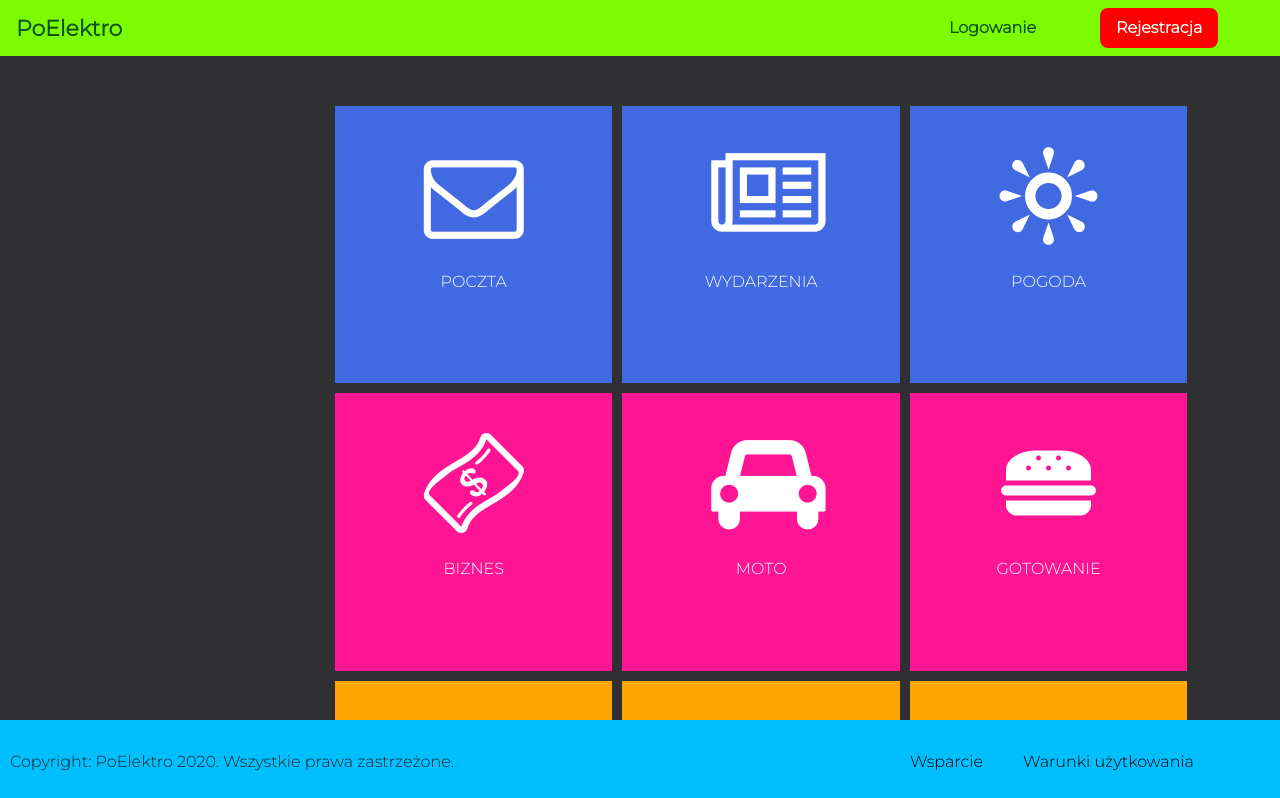
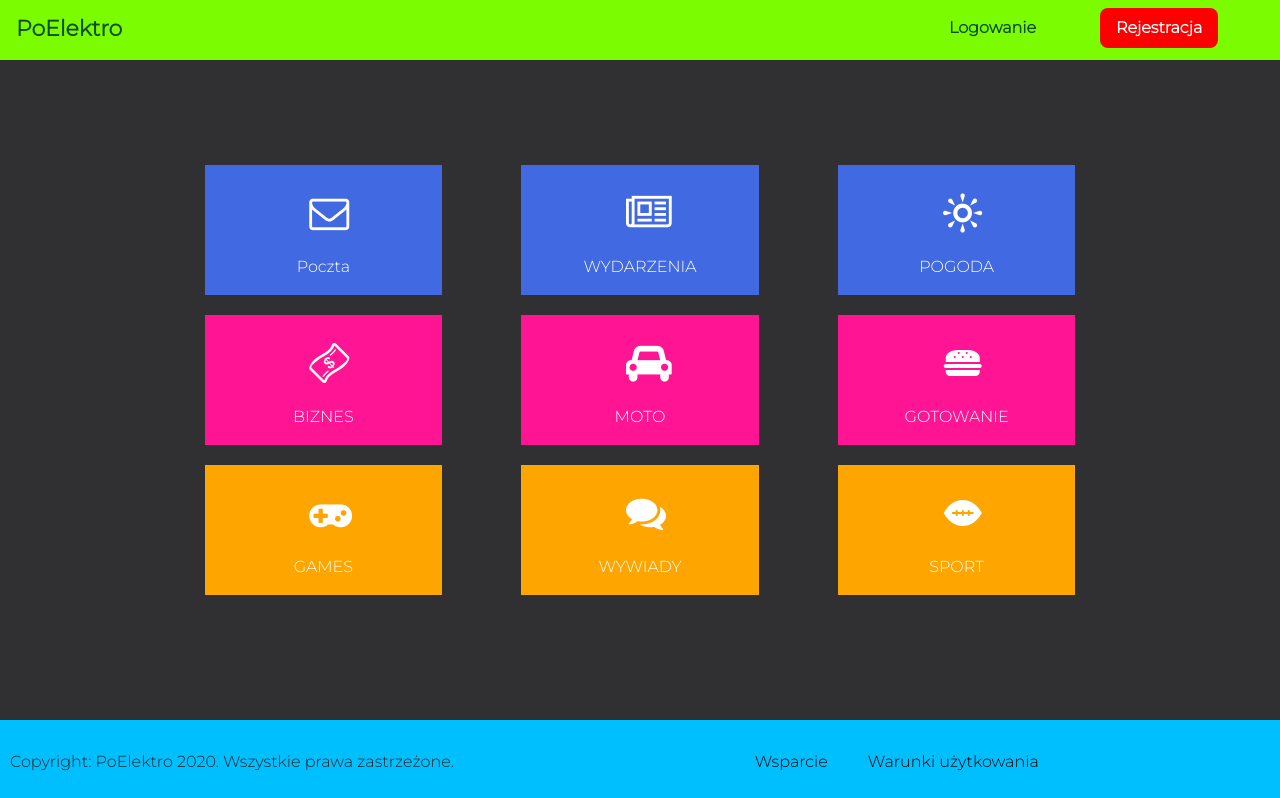
Before and after one commit to Hubertius/6-listopada, an Angular app: page / in a window 1280 px wide. Shown: the top 798 px of the page. Built offline with nearby package versions, Linux system fonts and the light colour scheme.

Commit message:
5/11/2020

```diff
--- a/src/app/app.component.html
+++ b/src/app/app.component.html
@@ -1,3 +1,5 @@
-<app-header></app-header>
-<app-main><router-outlet></router-outlet></app-main>
-<app-footer></app-footer>
+<div>
+  <app-header></app-header>
+  <app-main></app-main>
+  <app-footer></app-footer>
+</div>
--- a/src/app/app.component.scss
+++ b/src/app/app.component.scss
@@ -1,9 +1,7 @@
 * {
   box-sizing: border-box;
   font-family: 'Montserrat', sans-serif;
-
 }
 html,body{
 
-
 }
--- a/src/app/footer/footer.component.html
+++ b/src/app/footer/footer.component.html
@@ -1,6 +1,6 @@
-<footer class = "main_footer">
-          <div >
-            <p>Copyright: PoElektro 2020. Wszystkie prawa zastrzeżone.</p>
+<footer class = " main_footer">
+                  <div>
+                    <p class = "main_footer_paragraph">Copyright: PoElektro 2020. Wszystkie prawa zastrzeżone.</p>
                   </div>
                   <nav class = "main_nav">
                       <ul class = "footer-list">
--- a/src/app/footer/footer.component.scss
+++ b/src/app/footer/footer.component.scss
@@ -1,9 +1,9 @@
 footer{
   position: fixed;
+  left: 0px;
   width: 100%;
   bottom: 0px;
   height: 10%;
-  left:0px;
   padding: 10px;
   background-color:#00BFFF;
   z-index: 1;
@@ -12,10 +12,11 @@ footer{
   display:inline-block;
   vertical-align: middle;
 }
+
 .main_nav{
   display: inline-block;
   text-align: right;
-  width: calc(100% - 500px);
+  width: calc(100% - 52%);
   vertical-align: middle;
 }
 .footer-list{
@@ -26,6 +27,7 @@ footer{
 .footer-list-element{
   padding: 20px;
   display: inline-block;
+
 }
 .footer-list-element a{
   text-decoration: none;
--- a/src/app/header/header.component.scss
+++ b/src/app/header/header.component.scss
@@ -4,6 +4,7 @@
   top: 0px;
   left: 0px;
   width: 100%;
+  height: 7.5%;
   background-color:#7CFC00;
   padding:8px 16px;
   z-index: 1;
--- a/src/app/main/css/fontello.css
+++ b/src/app/main/css/fontello.css
@@ -55,13 +55,13 @@
   /* text-shadow: 1px 1px 1px rgba(127, 127, 127, 0.3); */
 }
 
-.icon-sun:before { content: '\263c'; font-size: 100px; margin-top: 40px; margin-left: 20px;} /* '☼' */
-.icon-mail:before { content: '\2709'; font-size: 100px; margin-top: 40px; margin-left: 20px; } /* '✉' */
-.icon-money:before { content: '\e020'; font-size: 100px; margin-top: 40px; margin-left: 20px; } /* '' */
-.icon-up-circled:before { content: '\e0f0';font-size: 100px; margin-top: 40px; margin-left: 20px; } /* '' */
-.icon-chat:before { content: '\e720';font-size: 100px; margin-top: 40px; margin-left: 20px; } /* '' */
-.icon-fast-food:before { content: '\e815';font-size: 100px; margin-top: 40px; margin-left: 20px; } /* '' */
-.icon-football:before { content: '\e818';font-size: 100px; margin-top: 40px; margin-left: 20px; } /* '' */
-.icon-gamepad:before { content: '\f11b';font-size: 100px; margin-top: 40px; margin-left: 20px; } /* '' */
-.icon-cab:before { content: '\f1b9';font-size: 100px; margin-top: 40px; margin-left: 20px; } /* '' */
-.icon-newspaper:before { content: '\f1ea'; font-size: 100px; margin-top: 40px; margin-left: 20px;} /* '' */
+.icon-sun:before { content: '\263c';font-size: auto;  margin-top: 40px; margin-left: 20px;} /* '☼' */
+.icon-mail:before { content: '\2709'; font-size: auto; margin-top: 40px; margin-left: 20px; } /* '✉' */
+.icon-money:before { content: '\e020'; font-size: auto; margin-top: 40px; margin-left: 20px; } /* '' */
+.icon-up-circled:before { content: '\e0f0';font-size: auto; margin-top: 40px; margin-left: 20px; } /* '' */
+.icon-chat:before { content: '\e720';font-size: auto; margin-top: 40px; margin-left: 20px; } /* '' */
+.icon-fast-food:before { content: '\e815'; font-size: auto;margin-top: 40px; margin-left: 20px; } /* '' */
+.icon-football:before { content: '\e818'; font-size: auto;margin-top: 40px; margin-left: 20px; } /* '' */
+.icon-gamepad:before { content: '\f11b'; font-size: auto;margin-top: 40px; margin-left: 20px; } /* '' */
+.icon-cab:before { content: '\f1b9';font-size: auto; margin-top: 40px; margin-left: 20px; } /* '' */
+.icon-newspaper:before { content: '\f1ea';  font-size: auto;margin-top: 40px; margin-left: 20px;} /* '' */
--- a/src/app/main/main.component.html
+++ b/src/app/main/main.component.html
@@ -1,16 +1,59 @@
-<main>
-      <div class = "square">
-        <div class = "element first"><i class="demo-icon icon-mail"></i><br><br><a [routerLink]="['/post']">POCZTA</a></div>
-        <div class = "element first"><i class="demo-icon icon-newspaper"></i><br><br>WYDARZENIA</div>
-        <div class = "element first"><i class="demo-icon icon-sun"></i><br><br>POGODA</div>
-        <div style = "clear:both"></div>
-        <div class = "element second"><i class="demo-icon icon-money"></i><br><br>BIZNES</div>
-        <div class = "element second"><i class="demo-icon icon-cab"></i><br><br>MOTO</div>
-        <div class = "element second"><i class="demo-icon icon-fast-food"></i><br><br>GOTOWANIE</div>
-        <div style = "clear:both"></div>
-        <div class = "element third"><i class="demo-icon icon-gamepad"></i><br><br>GAMES</div>
-        <div class = "element third"><i class="demo-icon icon-chat"></i><br><br>WYWIADY</div>
-        <div class = "element third"><i class="demo-icon icon-football"></i><br><br>SPORT</div>
-        <div style = "clear:both"></div>
-      </div>
+<main class = "col-12">
+      <div class = "container square">
+        <div class = "row">
+          <div class ="col-1 "></div>
+          <div class = "col-10">
+              <div class = "row justify-content-center">
+                  <div class = "col-3 element first">
+                    <i class="demo-icon icon-mail square-element"></i><!--<a [routerLink]="['/post']">POCZTA</a>-->
+                    <p class = "square-paragraph">Poczta</p>
+                  </div>
+                  <div class = "col-1"></div>
+                  <div class = "col-3 element  first">
+                    <i class="demo-icon icon-newspaper square-element"></i>
+                    <p class = "square-paragraph" >WYDARZENIA</p>
+                  </div>
+                  <div class = "col-1"></div>
+                  <div class = "col-3  element  first ">
+                    <i class="demo-icon icon-sun square-element"></i>
+                    <p class = "square-paragraph">POGODA</p>
+                  </div>
+                </div>
+              <div class = "row justify-content-center">
+                  <div class = "col-3 element  second">
+                    <i class="demo-icon icon-money square-element"></i>
+                    <p class = "square-paragraph">BIZNES</p>
+                    </div>
+                  <div class = "col-1"></div>
+                  <div class = "col-3 element  second">
+                    <i class="demo-icon icon-cab square-element"></i>
+                    <p class = "square-paragraph">MOTO</p>
+                    </div>
+                  <div class = "col-1"></div>
+                  <div class = "col-3 element  second">
+                    <i class="demo-icon icon-fast-food square-element"></i>
+                    <p class = "square-paragraph">GOTOWANIE</p>
+                  </div>
+              </div>
+              <div class = "row justify-content-center">
+                  <div class = "col-3 element  third">
+                    <i class="demo-icon icon-gamepad square-element"></i>
+                    <p class = "square-paragraph">GAMES</p>
+                  </div>
+                  <div class = "col-1"></div>
+                  <div class = " col-3 element  third">
+                    <i class="demo-icon icon-chat square-element"></i>
+                    <p class = "square-paragraph">WYWIADY</p>
+                  </div>
+                  <div class = "col-1"></div>
+                  <div class = "col-3 element  third">
+                    <i class="demo-icon icon-football square-element"></i>
+                    <p class = "square-paragraph">SPORT</p>
+                  </div>
+              </div>
+            </div>
+          </div>
+          <div class ="col-1"></div>
+        <!--<router-outlet></router-outlet>-->
+        </div>
 </main>
--- a/src/app/main/main.component.scss
+++ b/src/app/main/main.component.scss
@@ -1,32 +1,56 @@
 main{
   background-color: #303033;
+  min-width: 330px;
+  height: 85%;
   position: absolute;
-  width:100%;
-  height: 1030px;
   top: 56px;
-  left:0px;
+  left: 0px;
 }
 
 
 .square{
   position: relative;
-  top: 35px;
-  width: 915px;
-  height: 915px;
-  left: 320px;
+  padding-top: 8.75%;
   /*border: 3px solid green;*/
-  padding: 10px;
   color: white;
   text-align: center;
+  margin-left: auto;
+  margin-right: auto;
+  padding-bottom: 8.75%;
+  .square-element{
+    font-size: 20px;
+    padding-bottom: 38.4px;
+    position: relative;
+    right: 12px;
+    bottom: 10px;
+    @media screen and (min-width: 576px) {
+      font-size: 25px;
+      right: 6px;
+      bottom: 10px;
+  }
+    @media screen and (min-width: 768px) {
+        font-size: 40px;
+        right: 0px;
+        bottom: 12px;
+    }
+  }
+  .square-paragraph{
+      font-size: 0.25rem;
+      @media screen and (min-width: 768px) {
+        font-size: 1rem;
+        bottom: 12px;
+    }
+
+  }
 }
 .element{
-  float: left;
-  width: 31%;
   /*height: 215px;*/
+  margin-bottom: 20px;
   height: 31%;
-  margin: 5px;
+  //margin: 5px;
   /*border: 3px solid red;*/
 }
+
 .first{
   background-color: #4169E1;
   color: white;
--- a/src/app/post/post.component.html
+++ b/src/app/post/post.component.html
@@ -1,11 +1,22 @@
 <div class = "main">
-    <nav id = "nav_bar">
-      Hej
+    <nav class = "together" id = "nav_bar">
+      <p id = "for_new_email">Nowa wiadomość</p>
+      <ul id = "for_list">
+        <li class = "for_list_item">Odebrane</li>
+        <li class = "for_list_item">Rachunki</li>
+        <li class = "for_list_item">Oferty</li>
+        <li class = "for_list_item">Wysłane</li>
+        <li class = "for_list_item">Społeczności</li>
+        <li class = "for_list_item">Kopie robocze</li>
+        <li class = "for_list_item">Kosz</li>
+        <li class = "for_list_item">Spam</li>
+      </ul>
     </nav>
-    <article id = "search_bar">
-
+    <article class = "together" id = "article_bar">
+      <p>................................</p>
+      <p>................................</p>
+      <p>................................</p>
+      <p>................................</p>
+      <p>................................</p>
     </article>
-    <aside id = "advertisement_bar">
-
-    </aside>
 </div>
--- a/src/app/post/post.component.scss
+++ b/src/app/post/post.component.scss
@@ -1,5 +1,38 @@
 .main{
-  background-color: white;
+  background-color: #303033;
   width: 100%;
+  height: 100%;
   margin: 0px;
+  //border: 5px solid white;
+  text-align: left;
 }
+.together{
+  float: left;
+  height: 100%;
+}
+#nav_bar{
+
+}
+#article_bar{
+  padding: 10px;
+  font-size: 100px;
+}
+#for_new_email{
+  padding: 20px;
+  margin: 5px;
+  border-radius: 5px;
+  border: 10px yellow solid;
+  background-color: yellow;
+  font-weight: bold;
+  color: green;
+}
+#for_new_email p:hover,
+#for_new_email p:activate{
+}
+#for_list{
+  list-style: none;
+}
+.for_list_item{
+  text-decoration:none;
+  margin-top: 60px;
+}
```
Lines whose indentation alone changed are shown as unchanged.
